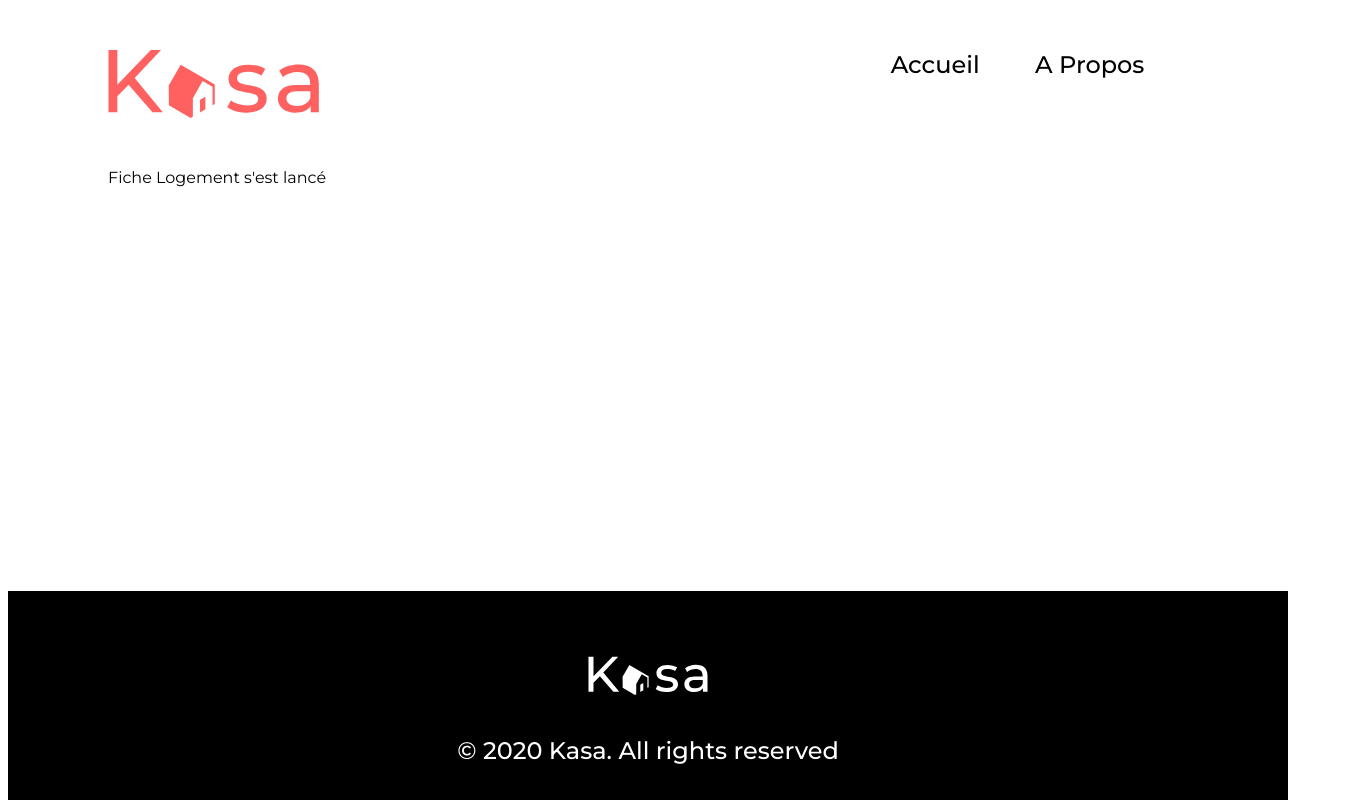
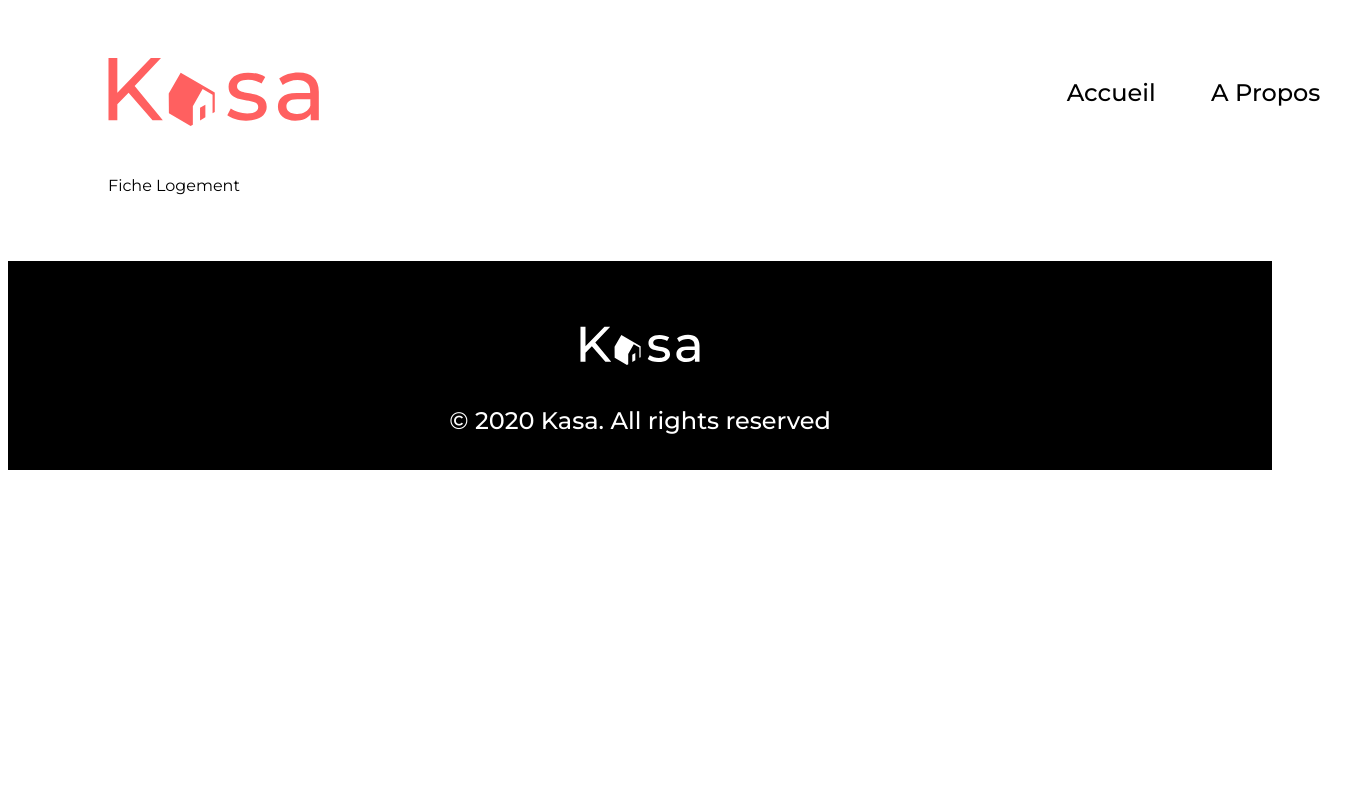
Before and after one commit to JL8255/P6-JLH-Kasa, a React (Create React App) app in the folder my-app/: page /FicheLogement in a window 1280 px wide. Shown: the whole page, 1348 px wide, since content can reach past the window. Built offline with nearby package versions, Linux system fonts and the light colour scheme; the HTML template or start-up script is replaced by a standard one.

Commit message:
feat Slideshow

```diff
--- a/my-app/src/components/Locations.jsx
+++ /dev/null
@@ -1,19 +0,0 @@
-import styles from '../style/Locations.module.scss';
-import locationsList from '../datas/back-end.json'
-
-function Locations() {
-	return (
-		<div className={styles.contentLoc}>
-            {locationsList.slice(0, 6).map((location) => (
-                <a key={location.id}>
-                    <div></div>
-                    <img src={location.cover}></img>
-                    <p>{location.title}</p>
-
-                </a>
-            ))}
-		</div>
-	)
-}
-
-export default Locations
--- /dev/null
+++ b/my-app/src/components/Slideshow.jsx
@@ -0,0 +1,34 @@
+import styles from '../style/Slideshow.module.scss';
+import locationsList from '../datas/back-end.json'
+import Vector from '../assets/Vector.svg';
+import React, { useState } from 'react';
+
+let A = 0
+let B = 6
+let maxLength = locationsList.length
+console.log(locationsList)
+
+function Slideshow() {
+    const [count, setCount] = useState(0);
+	return (
+        <div className={styles.contentLoc}>
+            <button className={styles.buttonP} onClick={() => setCount(count - 6)}>
+                <img src={Vector} alt="précédent" style={{transform: "rotate(270deg)"}} />
+            </button>
+            <div className={styles.contentCards}>
+                {locationsList.slice(A+count, B+count).map((location, index) => (
+                    <a key={location.id} href="/FicheLogement">
+                        <div></div>
+                        <img src={location.cover}></img>
+                        <p>{index+1+count+" - "+location.title}</p>
+                    </a>
+                ))}
+            </div>
+            <button className={styles.buttonS} onClick={() => setCount(count + 6)}>
+                <img src={Vector} alt="suivant" style={{transform: "rotate(90deg)"}}/>
+            </button>
+        </div>
+	)
+}
+
+export default Slideshow
--- a/my-app/src/pages/FicheLogement.jsx
+++ b/my-app/src/pages/FicheLogement.jsx
@@ -1,11 +1,8 @@
-import Header from "../components/Header"
-import Footer from "../components/Footer"
 
 function FicheLogement() {
     return (
         <div>
-
-            <p>Fiche Logement s'est lancé</p>
+           <p>Fiche Logement</p>
 
         </div>
     )
--- a/my-app/src/pages/Home.jsx
+++ b/my-app/src/pages/Home.jsx
@@ -1,11 +1,11 @@
 import BannerPicture from "../components/BannerPicture"
-import Locations from "../components/Locations"
+import Slideshow from "../components/Slideshow"
 
 function Home() {
     return (
     <div>
         <BannerPicture />
-        <Locations />
+        <Slideshow />
     </div>
     )
 }
--- a/my-app/src/style/App.module.scss
+++ b/my-app/src/style/App.module.scss
@@ -1,6 +1,7 @@
 .main {
   max-width: 1440px;
-  margin: 50px 100px 50px 100px;
+  padding: 50px 100px 50px 100px;
+  box-sizing: border-box;
 }
 
 * {
--- a/my-app/src/style/BannerPicture.module.scss
+++ b/my-app/src/style/BannerPicture.module.scss
@@ -1,4 +1,5 @@
 .ContentBanner {
+    width: 100%;
     height: 223px;
     color: white;
     display: flex;
--- a/my-app/src/style/Footer.module.scss
+++ b/my-app/src/style/Footer.module.scss
@@ -8,8 +8,6 @@
     justify-content: center;
     align-items: center;
     padding: 30px 0px 0px 0px;
-    position: fixed;
-    bottom: 0px;
     z-index: 100;
     box-sizing: border-box;
     p {
--- a/my-app/src/style/Header.module.scss
+++ b/my-app/src/style/Header.module.scss
@@ -1,8 +1,10 @@
 .header {
+    width: 1240px;
     height: 68px;
     display: flex;
     flex-direction: row;
     justify-content: space-between;
+    align-items: center;
     margin: 0px 0px 50px 0px;
         nav {
             width: 309px;
--- a/my-app/src/style/Locations.module.scss
+++ b/my-app/src/style/Slideshow.module.scss
@@ -1,5 +1,10 @@
 .contentLoc {
-    max-height: calc(100vh - 710px);
+    display: flex;
+    flex-direction: row;
+}
+
+.contentCards {
+    width: 100vw;
     background-color: #F6F6F6;
     border-radius: 20px 20px 20px 20px;
     display: flex;
@@ -43,3 +48,32 @@
 
     }
 }
+
+.buttonP {
+    width: 80px;
+    height: 440px;
+    border:none;
+    position:absolute;
+    left:0px;
+    background-color: white;
+    margin: 0;
+    &:hover {
+        background-color: red;
+        transition: 0.5s;
+    }
+
+}
+
+.buttonS {
+    width: 80px;
+    height: 440px;
+    border:none;
+    position:absolute;
+    right:0px;
+    background-color: white;
+    margin: 0;
+    &:hover {
+        background-color: red;
+        transition: 0.5s;
+    }
+}
--- a/my-app/src/style/ThemeAP.module.scss
+++ b/my-app/src/style/ThemeAP.module.scss
@@ -1,4 +1,5 @@
 .contentTheme {
+    width: 1240px;
     display: flex;
     flex-direction: column;
     align-items: center;
--- a/my-app/src/style/index.scss
+++ b/my-app/src/style/index.scss
@@ -1,13 +1,6 @@
 body {
   margin: 0;
-  font-family: -apple-system, BlinkMacSystemFont, 'Segoe UI', 'Roboto', 'Oxygen',
-    'Ubuntu', 'Cantarell', 'Fira Sans', 'Droid Sans', 'Helvetica Neue',
-    sans-serif;
-  -webkit-font-smoothing: antialiased;
-  -moz-osx-font-smoothing: grayscale;
+  display: flex;
+  justify-content: center;
+  box-sizing: border-box;
 }
-
-code {
-  font-family: source-code-pro, Menlo, Monaco, Consolas, 'Courier New',
-    monospace;
-}
```
